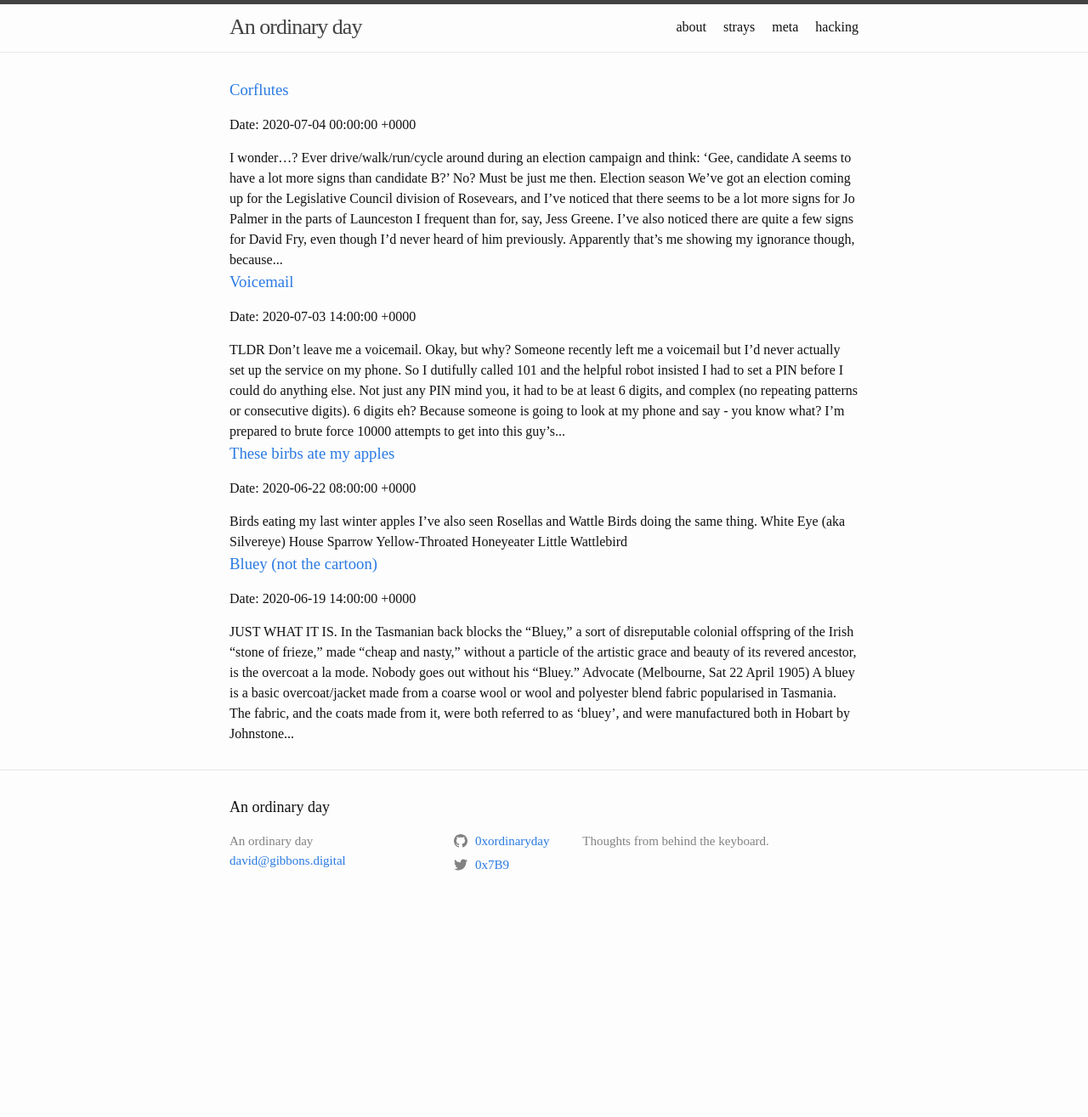
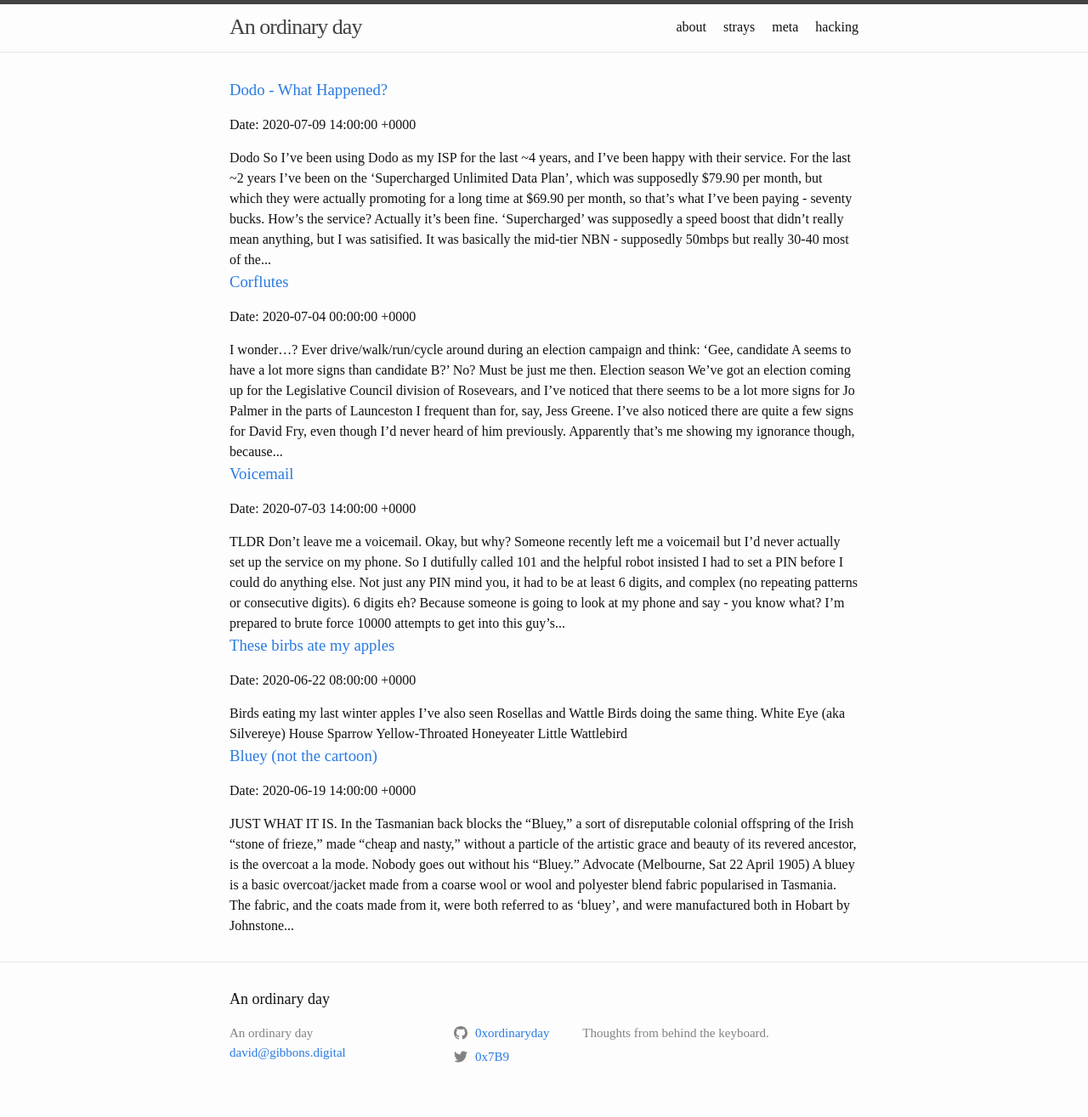
Before and after one commit to 0xordinaryday/blog, a Jekyll site: the page built from strays/index.html, in a window 1280 px wide. Shown: the whole page at 85% size. Built offline with Jekyll 4.4.1, drawn with Linux system fonts in a browser that asks for light colours; before the commit the page ends 1089 px from its top, so only the background shows below that.

Commit message:
Add dodo

```diff
--- /dev/null
+++ b/strays/_posts/2020-07-10-dodo.md
@@ -0,0 +1,29 @@
+---
+layout: post
+title:  "Dodo - What Happened?"
+date:   2020-07-10 00:00:00 +1000
+category: strays
+---
+
+## Dodo
+So I've been using Dodo as my ISP for the last ~4 years, and I've been happy with their service. For the last ~2 years I've been on the 'Supercharged Unlimited Data Plan', which was supposedly $79.90 per month, but which they were actually promoting for a long time at $69.90 per month, so that's what I've been paying - seventy bucks.
+
+## How's the service?
+Actually it's been fine. 'Supercharged' was supposedly a speed boost that didn't really mean anything, but I was satisified. It was basically the mid-tier NBN - supposedly 50mbps but really 30-40 most of the time.
+
+## So what happened?
+Well, they sent me an email saying that as of the 11th of August - when my current contract expires - my plan would become 50/20 Mbps for $89.90 per month, because *"The cost of supplying nbn™ services to our customers has increased".*
+
+## Lol what?
+Okay so let's check their website - right now, they are advertising their NBN50 plan (same service I'd be getting) at $70 per month - $20 less than they want me to pay? **WHAT?**
+
+## Telstra Prices
+So apart from some specialist providers, Telstra is pretty much the most expensive mainstream ISP in Australia - you expect *everyone else you can think of* - like Optus, Vodaphone, iiNet, TPG, Belong etc. to be cheaper than or equivalent to Telstra. What are they currently offering? Well, Telstra are offering their NBN50 Unlimited plan for $90 per month. For me $0.10 is a rounding error; that's exactly equivalent to what Dodo told me.
+
+So Dodo want Telstra levels of money for the same service? **Hell no.**
+
+## What did I do?
+Kogan are currently offering month-to-month plans equivalent to my current plan for $71.90 *minus* $8.00 for the first six months - so thats $63.90 - call it $64 - for the next 6 months, and $72 after - and I can cancel anytime. So I've gone with that for now. So that's **less** than I'm currently paying.
+
+## So long, Dodo
+I don't know what's going on with Dodo but if they want to retain customers this isn't how to do it. Bump the prices for a long-term customer nearly 30% to become on par with the most expensive NBN service in Australia, when there are much cheaper competitors out there? I may have been satisified with their service provision, but they aren't that special. So long Dodo, and thanks for all the downloads.
```
Also changed, not shown: hacking/_posts/2020-07-03-mindgames.md (+1 -1 lines).
